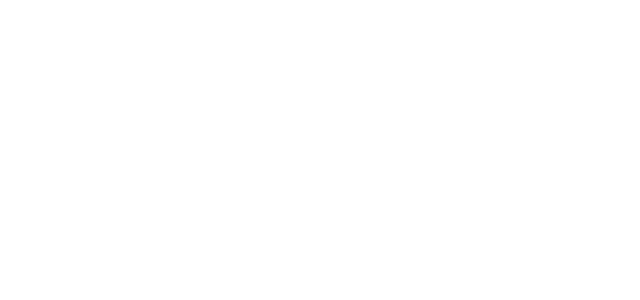
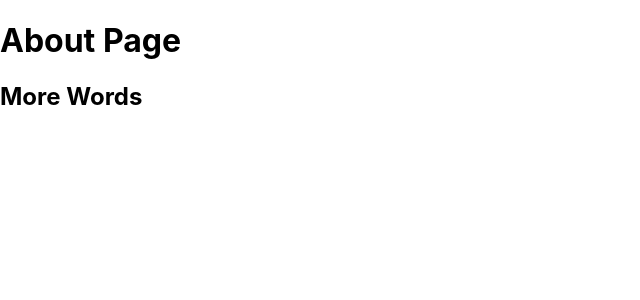
Before and after one commit to salvagebot4/library-frontend, a React (Create React App) app: page /about in a window 1280 px wide. Before the commit this address had no page. Shown: the top 300 px of the page, without its empty margins (0-640 px from the left). Built offline with nearby package versions, Linux system fonts and the light colour scheme.

Commit message:
edited about page

```diff
--- a/src/App.js
+++ b/src/App.js
@@ -11,6 +11,7 @@ function App() {
       <Routes>
         {/* Public Routes */}
         <Route exact path="/" element={<Pages.Home/>}/>
+        <Route exact path="/about" element={<Pages.About/>}/>
 
       </Routes>
     </>
--- a/src/pages/About/About.jsx
+++ b/src/pages/About/About.jsx
@@ -1,8 +1,17 @@
 import React from 'react';
+import './About.css';
 
 const About = () => {
   return (
-    <div>About</div>
+    <div>
+        <h1>
+            About Page
+
+        </h1>
+        <h2>
+            More Words
+        </h2>
+    </div>
   )
 }
 
--- a/src/pages/index.js
+++ b/src/pages/index.js
@@ -1 +1,2 @@
 export { default as Home } from './Home/Home';
+export { default as About } from './About/About';
```
